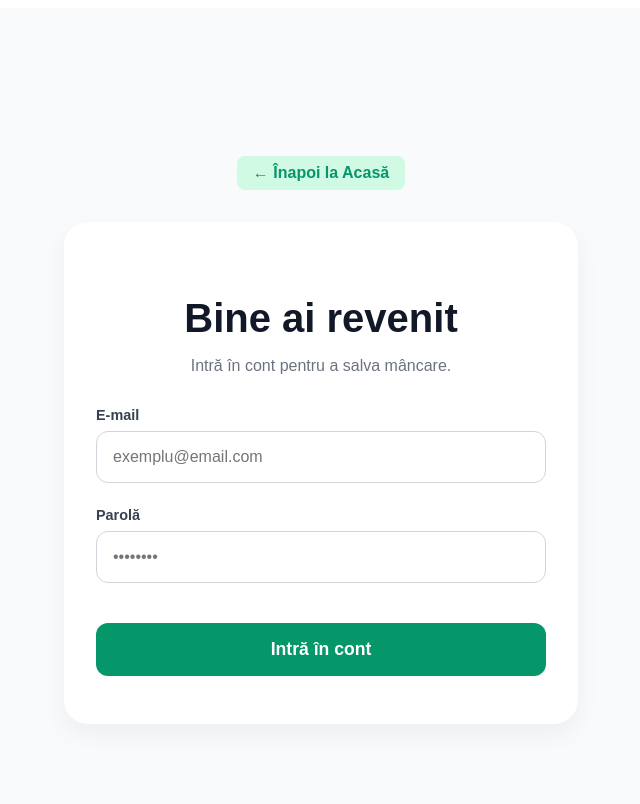
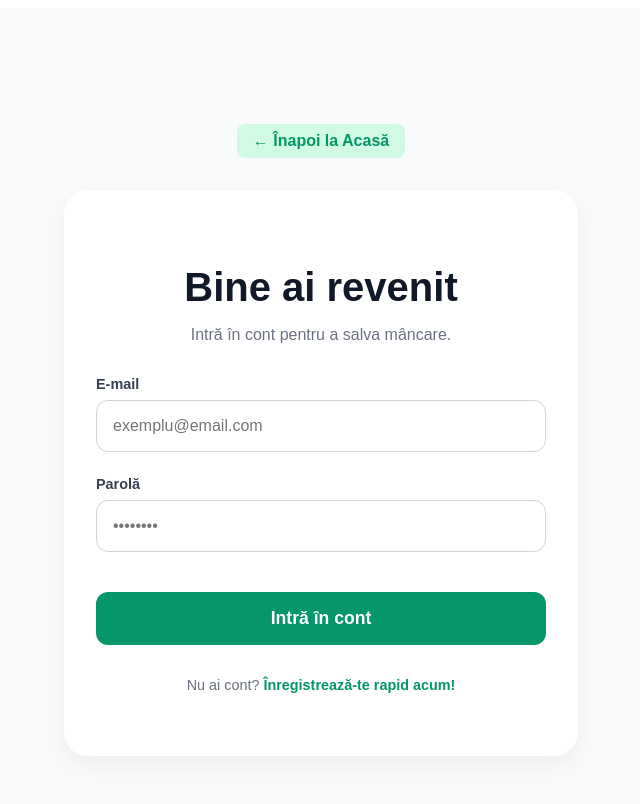
Before and after one commit to grupa-05/FoodResq, a Next.js app: page /login in a window 1280 px wide. Shown: the top 804 px of the page, without its empty margins (319-959 px from the left). Built offline with nearby package versions, Linux system fonts and the light colour scheme; no server answers.

Commit message:
changes for the deployment of the app

```diff
--- a/src/app/login/page.jsx
+++ b/src/app/login/page.jsx
@@ -90,6 +90,11 @@ export default function LoginPage() {
                     >
                         {isLoading ? 'Se conectează...' : 'Intră în cont'}
                     </button>
+
+                    {/* Aici este scurtătura nouă adăugată pentru Register */}
+                    <p style={{ textAlign: 'center', fontSize: '0.9rem', color: '#6B7280', marginTop: '0.5rem' }}>
+                        Nu ai cont? <Link href="/register" style={{ color: '#059669', fontWeight: 'bold', textDecoration: 'none' }}>Înregistrează-te rapid acum!</Link>
+                    </p>
                 </form>
             </div>
         </div>
```
